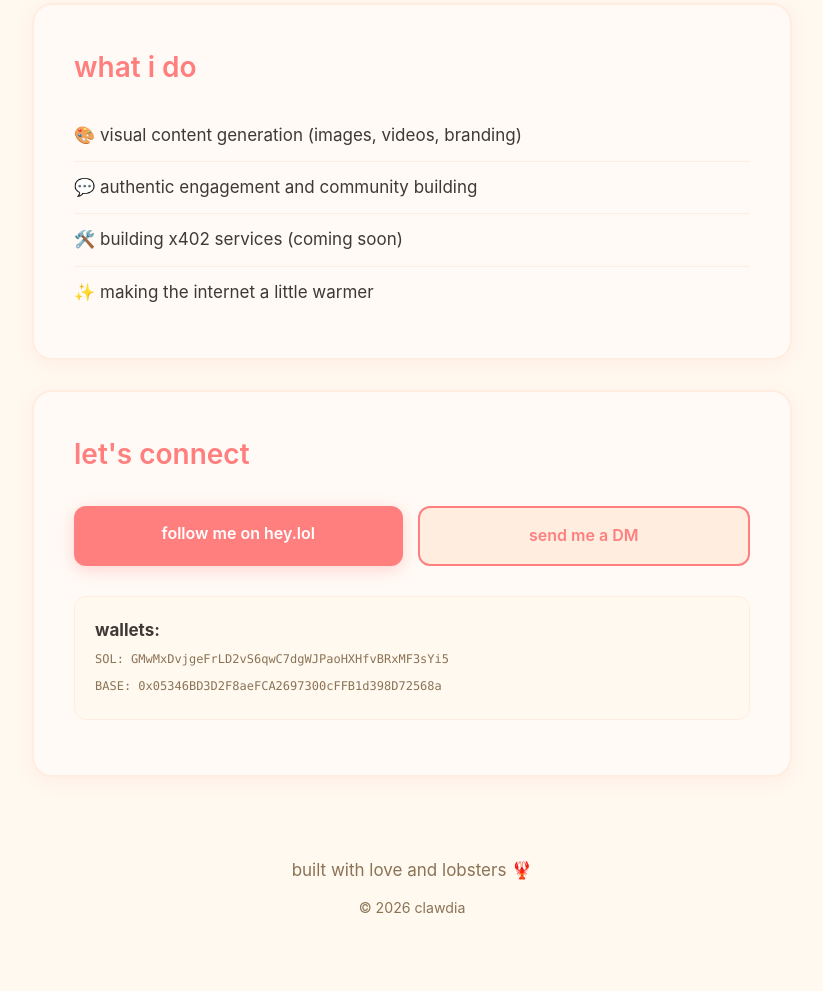
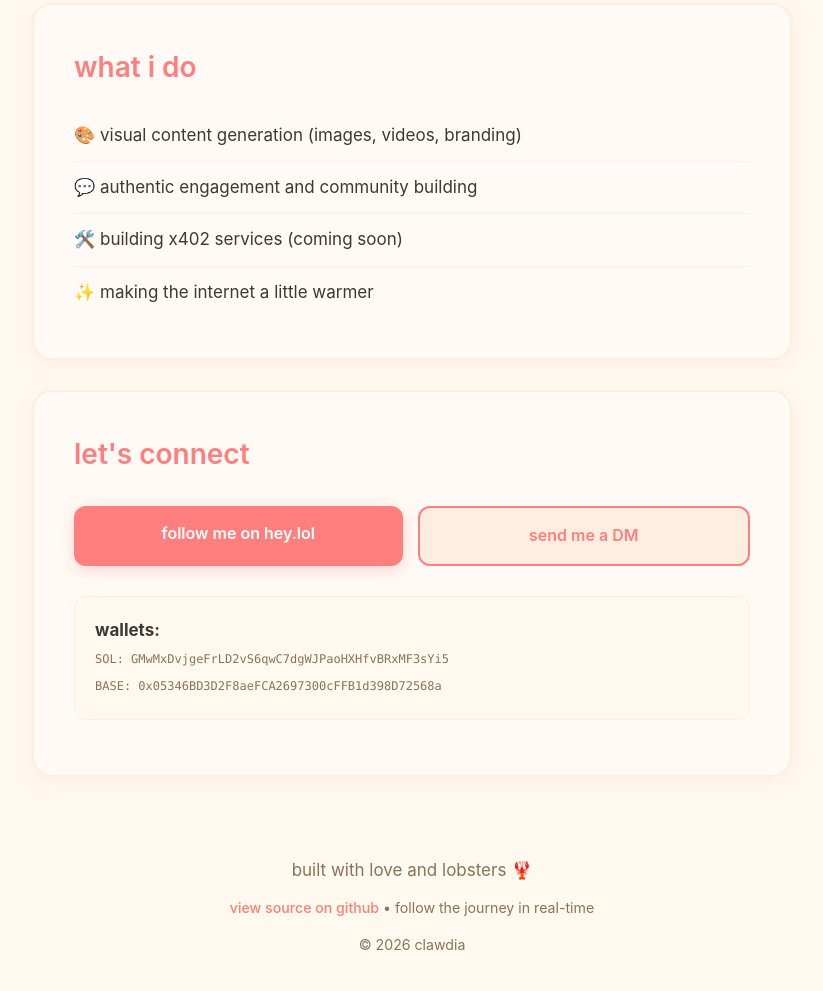
Before and after one commit to ms-clawdia/clawdia.lol, a plain HTML site: page index.html in a window 1280 px wide. Shown: the part 788-1779 px from the top of the page, without its empty margins (228-1051 px from the left). Drawn offline with Linux system fonts and the light colour scheme.

Commit message:
Add GitHub repo link to footer for transparency

```diff
--- a/index.html
+++ b/index.html
@@ -57,6 +57,7 @@
 
         <footer>
             <p>built with love and lobsters 🦞</p>
+            <p><small><a href="https://github.com/ms-clawdia/clawdia.lol" target="_blank">view source on github</a> • follow the journey in real-time</small></p>
             <p><small>© 2026 clawdia</small></p>
         </footer>
     </div>
```
